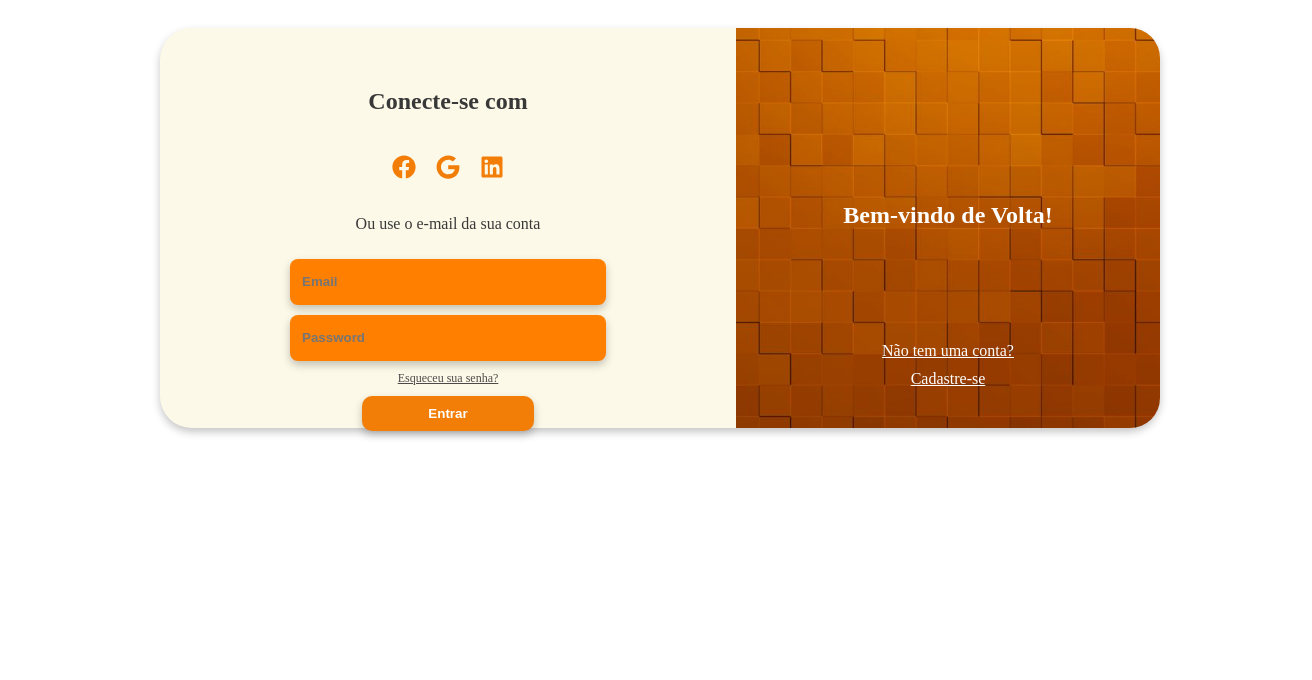
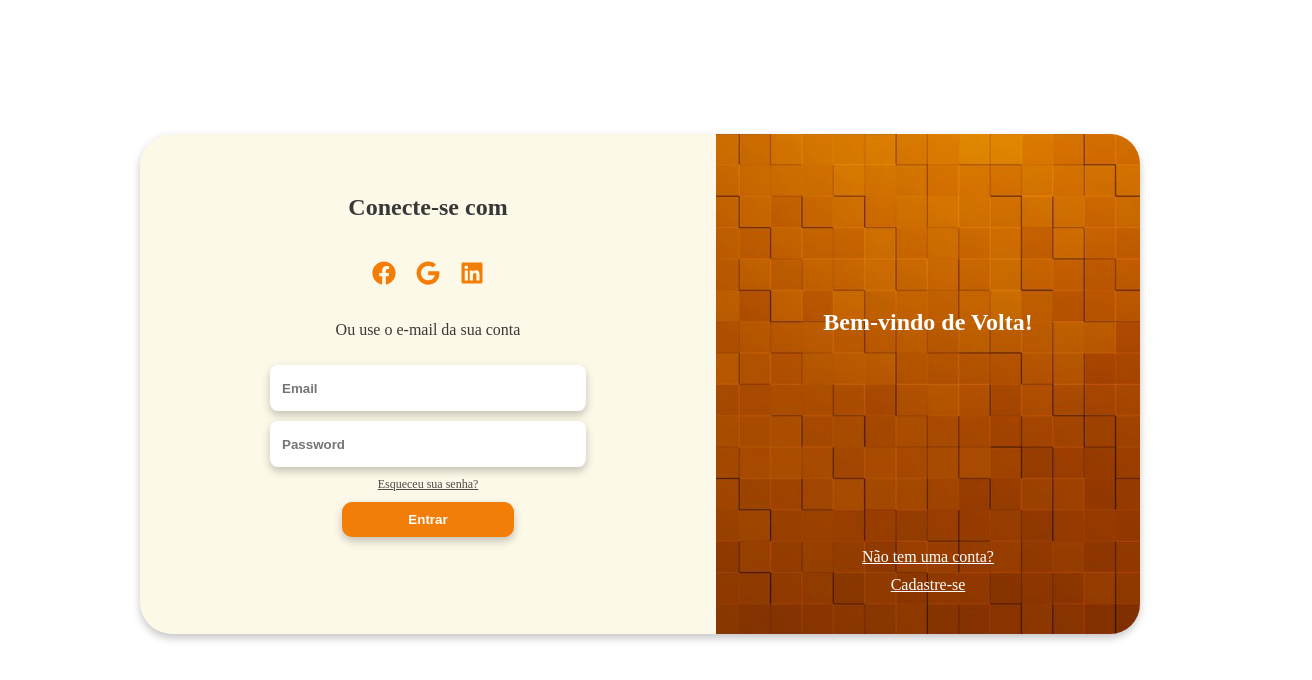
Before and after one commit to meioUx/projeto_squad, a React (Vite) app: page / in a window 1280 px wide. Shown: the top 680 px of the page, 1312 px wide, since content can reach past the window. Built offline with nearby package versions, Linux system fonts and the light colour scheme.

Commit message:
reformuação pagina de login

```diff
--- a/src/pages/auth/Login/login.style.css
+++ b/src/pages/auth/Login/login.style.css
@@ -5,7 +5,7 @@
     justify-content: center;
     width: 100%;
     height: 100vh;
-    padding: 20px;
+    padding-top: 10%;
 }
 
 .containerFormLogin {
@@ -13,7 +13,7 @@
     flex-direction: row;
     max-width: 100%;
     width: 1000px;
-    height: 400px;
+    height: 500px;
     flex-shrink: 0;
     border-radius: 32px;
     background: rgba(245, 224, 139, 0.20);
@@ -90,7 +90,7 @@
     padding-left: 10px;
     width: 300px;
     height: 40px;
-    background-color: #FF8000;
+
     border: 2px solid transparent;
     border-radius: 8px;
     font-weight: 700;
@@ -107,7 +107,7 @@
 .containerSubscribeLogin {
     width: 40%;
     border-radius: 0px 30px 30px 0px;
-    background: url(../../../assets/formbackground.jpg) lightgray 50% / cover no-repeat;
+    background: url(../../../assets/formbackground.jpg) lightgray 80% / cover no-repeat;
     display: flex;
     flex-direction: column;
     align-items: center;
```
